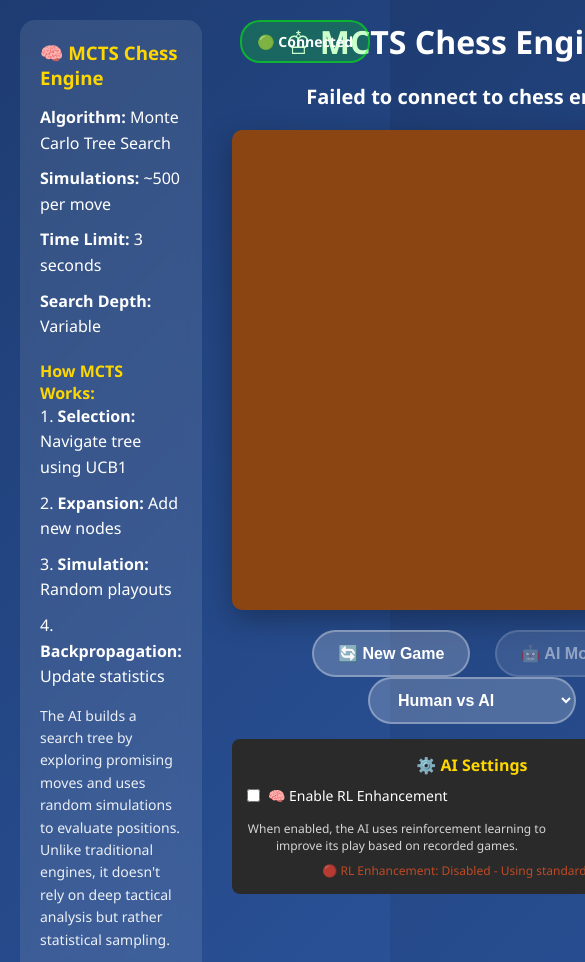
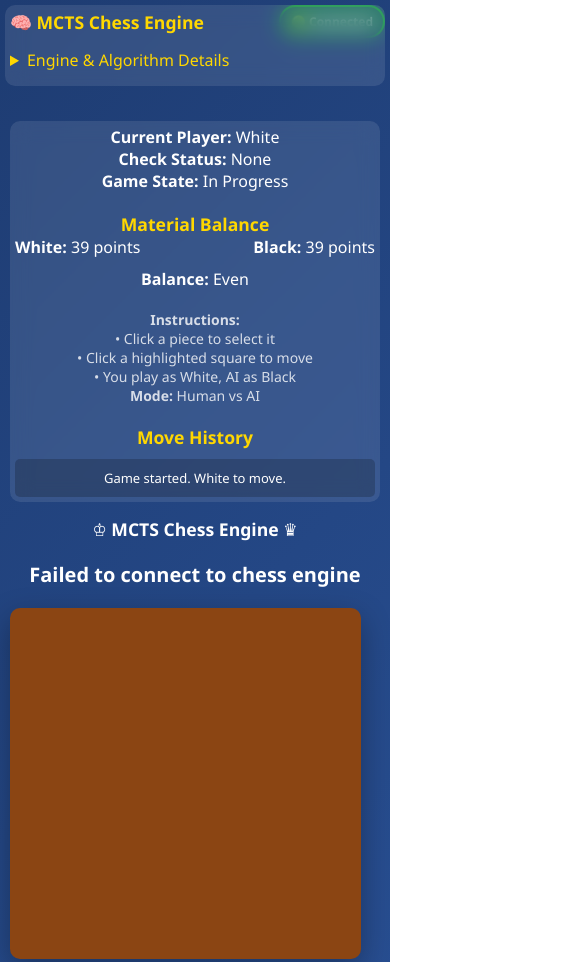
Before and after one commit to kclaudeeager/chess-game-with-mcts, a website: page template/index.html in a window 390 px wide. Shown: the top 962 px of the page, 585 px wide, since content can reach past the window. Drawn offline with Linux system fonts and the light colour scheme; no server answers.

Commit message:
Added mobile responsive

```diff
--- a/static/css/style.css
+++ b/static/css/style.css
@@ -239,3 +239,100 @@ select option {
     80% { opacity: 1; transform: translate(-50%, -50%) scale(1); }
     100% { opacity: 0; transform: translate(-50%, -50%) scale(0.9); }
 }
+
+.sticky-status {
+    position: sticky;
+    top: 0;
+    z-index: 10;
+    margin-bottom: 15px;
+    box-shadow: 0 2px 8px rgba(0,0,0,0.08);
+}
+
+@media (max-width: 900px) {
+    .sticky-status {
+        position: static;
+        box-shadow: none;
+    }
+}
+
+/* Responsive Design */
+@media (max-width: 900px) {
+    .game-container {
+        grid-template-columns: 1fr;
+        gap: 20px;
+        max-width: 98vw;
+    }
+    .info-panel {
+        min-height: unset;
+        margin-bottom: 20px;
+    }
+    .chess-board {
+        width: 340px;
+        height: 340px;
+        padding: 5px;
+    }
+}
+
+@media (max-width: 600px) {
+    body {
+        padding: 5px;
+    }
+    .game-container {
+        grid-template-columns: 1fr;
+        gap: 10px;
+        max-width: 100vw;
+    }
+    .info-panel, .chess-board-container {
+        padding: 10px;
+        border-radius: 10px;
+        min-width: 0;
+    }
+    .chess-board {
+        width: 98vw;
+        max-width: 98vw;
+        height: 98vw;
+        min-width: 220px;
+        min-height: 220px;
+        padding: 2px;
+    }
+    .controls button, .controls select {
+        font-size: 14px;
+        padding: 10px 12px;
+        margin: 4px 0;
+        width: 100%;
+        border-radius: 18px;
+    }
+    .controls {
+        flex-direction: column;
+        gap: 8px;
+    }
+    h1, h3, h4 {
+        font-size: 1.1em;
+    }
+    .move-history {
+        max-height: 120px;
+        font-size: 13px;
+    }
+    .connection-status {
+        top: 5px;
+        right: 5px;
+        font-size: 12px;
+        padding: 6px 10px;
+    }
+    input[type="text"], button, select {
+        font-size: 14px;
+        padding: 8px 10px;
+    }
+}
+
+@media (max-width: 400px) {
+    .chess-board {
+        width: 90vw;
+        height: 90vw;
+        min-width: 160px;
+        min-height: 160px;
+    }
+    .info-panel, .chess-board-container {
+        padding: 5px;
+    }
+}
--- a/template/index.html
+++ b/template/index.html
@@ -12,23 +12,61 @@
     <div class="game-container">
         <div class="info-panel mcts-info">
             <h3>🧠 MCTS Chess Engine</h3>
+            <details>
+                <summary style="font-size: 1em; cursor: pointer; color: #FFD700; outline: none; margin-bottom: 10px;">Engine & Algorithm Details</summary>
+                <div>
                     <p><strong>Algorithm:</strong> Monte Carlo Tree Search</p>
                     <p><strong>Simulations:</strong> ~500 per move</p>
                     <p><strong>Time Limit:</strong> 3 seconds</p>
                     <p><strong>Search Depth:</strong> Variable</p>
-
                     <h4 style="margin-top: 20px; color: #FFD700;">How MCTS Works:</h4>
                     <p>1. <strong>Selection:</strong> Navigate tree using UCB1</p>
                     <p>2. <strong>Expansion:</strong> Add new nodes</p>
                     <p>3. <strong>Simulation:</strong> Random playouts</p>
                     <p>4. <strong>Backpropagation:</strong> Update statistics</p>
-
                     <p style="margin-top: 15px; font-size: 14px; opacity: 0.9;">
                         The AI builds a search tree by exploring promising moves and uses random simulations to evaluate positions. Unlike traditional engines, it doesn't rely on deep tactical analysis but rather statistical sampling.
                     </p>
                 </div>
+            </details>
+        </div>
 
         <div class="chess-board-container">
+            <div class="info-panel game-info sticky-status" style="margin-bottom: 15px;">
+                <div id="gameStatus">
+                    <p><strong>Current Player:</strong> <span id="currentPlayer">White</span></p>
+                    <p><strong>Check Status:</strong> <span id="checkStatus">None</span></p>
+                    <p><strong>Game State:</strong> <span id="gameState">In Progress</span></p>
+                </div>
+                <h4 style="margin-top: 20px; color: #FFD700;">Material Balance</h4>
+                <div id="materialBalance">
+                    <div style="display: flex; justify-content: space-between; margin-bottom: 10px;">
+                        <div>
+                            <strong>White:</strong> <span id="whiteMaterial">39</span> points
+                            <div id="whitePieces" style="font-size: 12px; opacity: 0.8;"></div>
+                        </div>
+                        <div>
+                            <strong>Black:</strong> <span id="blackMaterial">39</span> points
+                            <div id="blackPieces" style="font-size: 12px; opacity: 0.8;"></div>
+                        </div>
+                    </div>
+                    <div style="text-align: center;">
+                        <strong>Balance:</strong> <span id="materialDifference">Even</span>
+                    </div>
+                </div>
+                <div style="margin-top: 20px; font-size: 14px; opacity: 0.8;">
+                    <p><strong>Instructions:</strong></p>
+                    <p>• Click a piece to select it</p>
+                    <p>• Click a highlighted square to move</p>
+                    <p id="gameModeInstructions">• You play as White, AI as Black</p>
+                    <p><strong>Mode:</strong> <span id="currentGameMode">Human vs AI</span></p>
+                </div>
+                <h4 style="margin-top: 20px; color: #FFD700;">Move History</h4>
+                <div class="move-history" id="moveHistory">
+                    <p>Game started. White to move.</p>
+                </div>
+            </div>
+
             <h1>♔ MCTS Chess Engine ♛</h1>
             <div class="status" id="status">Loading game...</div>
 
@@ -93,50 +131,6 @@
                 </div>
             </div>
         </div>
-
-        <div class="info-panel game-info">
-            <h3>📊 Game Status</h3>
-            <div id="gameStatus">
-                <p><strong>Current Player:</strong> <span id="currentPlayer">White</span></p>
-                <p><strong>Check Status:</strong> <span id="checkStatus">None</span></p>
-                <p><strong>Game State:</strong> <span id="gameState">In Progress</span></p>
-            </div>
-
-            <h4 style="margin-top: 20px; color: #FFD700;">Material Balance</h4>
-            <div id="materialBalance">
-                <div style="display: flex; justify-content: space-between; margin-bottom: 10px;">
-                    <div>
-                        <strong>White:</strong> <span id="whiteMaterial">39</span> points
-                        <div id="whitePieces" style="font-size: 12px; opacity: 0.8;"></div>
-                    </div>
-                    <div>
-                        <strong>Black:</strong> <span id="blackMaterial">39</span> points
-                        <div id="blackPieces" style="font-size: 12px; opacity: 0.8;"></div>
-                    </div>
-                </div>
-                <div style="text-align: center;">
-                    <strong>Balance:</strong> <span id="materialDifference">Even</span>
-                </div>
-            </div>
-
-            <h4 style="margin-top: 20px; color: #FFD700;">Move History</h4>
-            <div class="move-history" id="moveHistory">
-                <p>Game started. White to move.</p>
-            </div>
-
-            <div style="margin-top: 20px; font-size: 14px; opacity: 0.8;">
-                <p><strong>Instructions:</strong></p>
-                <p>• Click a piece to select it</p>
-                <p>• Click a highlighted square to move</p>
-                <p id="gameModeInstructions">• You play as White, AI as Black</p>
-                <p><strong>Mode:</strong> <span id="currentGameMode">Human vs AI</span></p>
-
-                <div style="margin-top: 10px; font-size: 12px;">
-                    <p><strong>Piece Values:</strong></p>
-                    <p>♕/♛ Queen = 9, ♖/♜ Rook = 5, ♗/♝ Bishop = 3, ♘/♞ Knight = 3, ♙/♟ Pawn = 1</p>
-                </div>
-            </div>
-        </div>
     </div>
 
     <script src="/static/js/main.js"></script>
```
Lines whose indentation alone changed are shown as unchanged.
